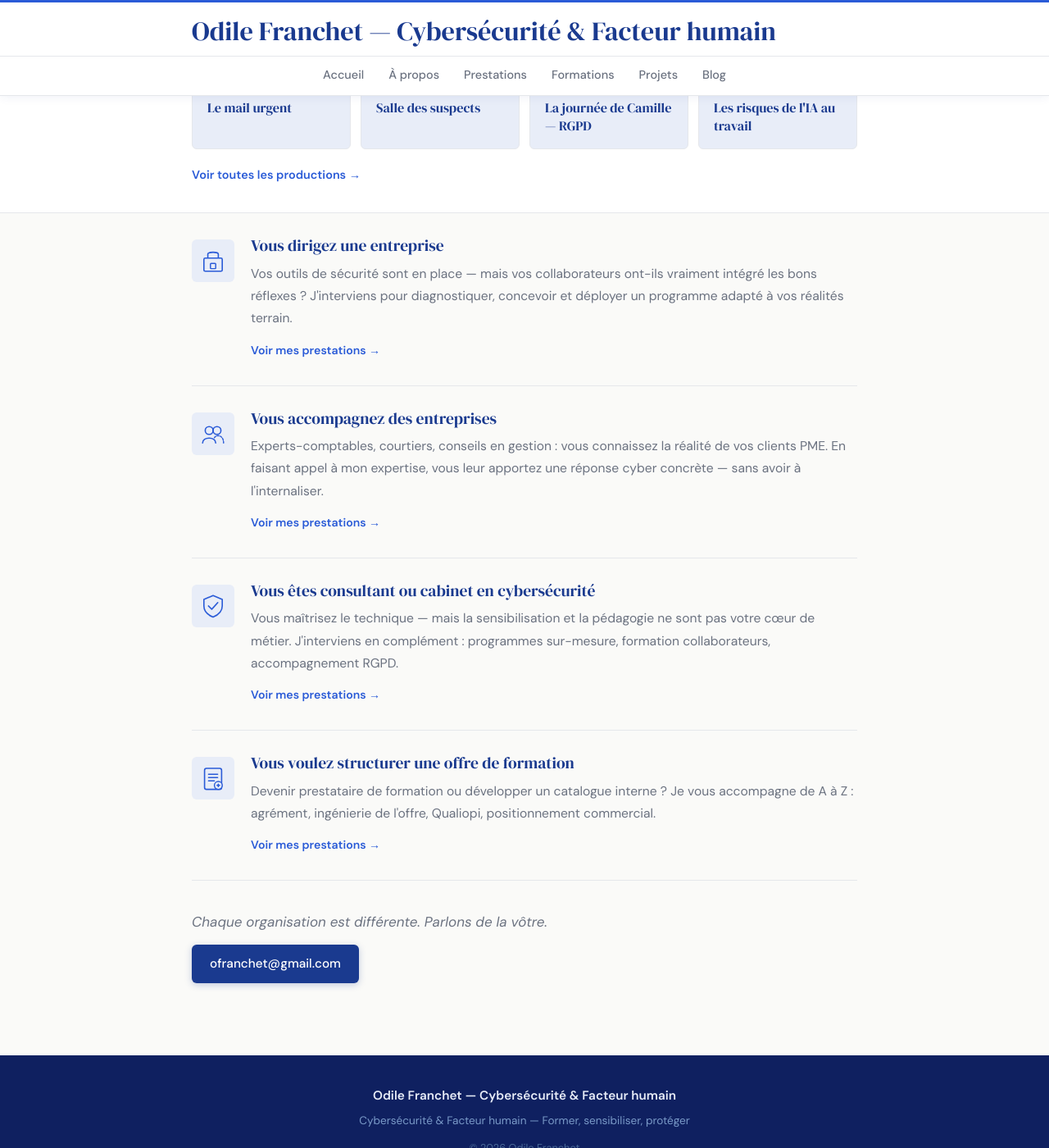
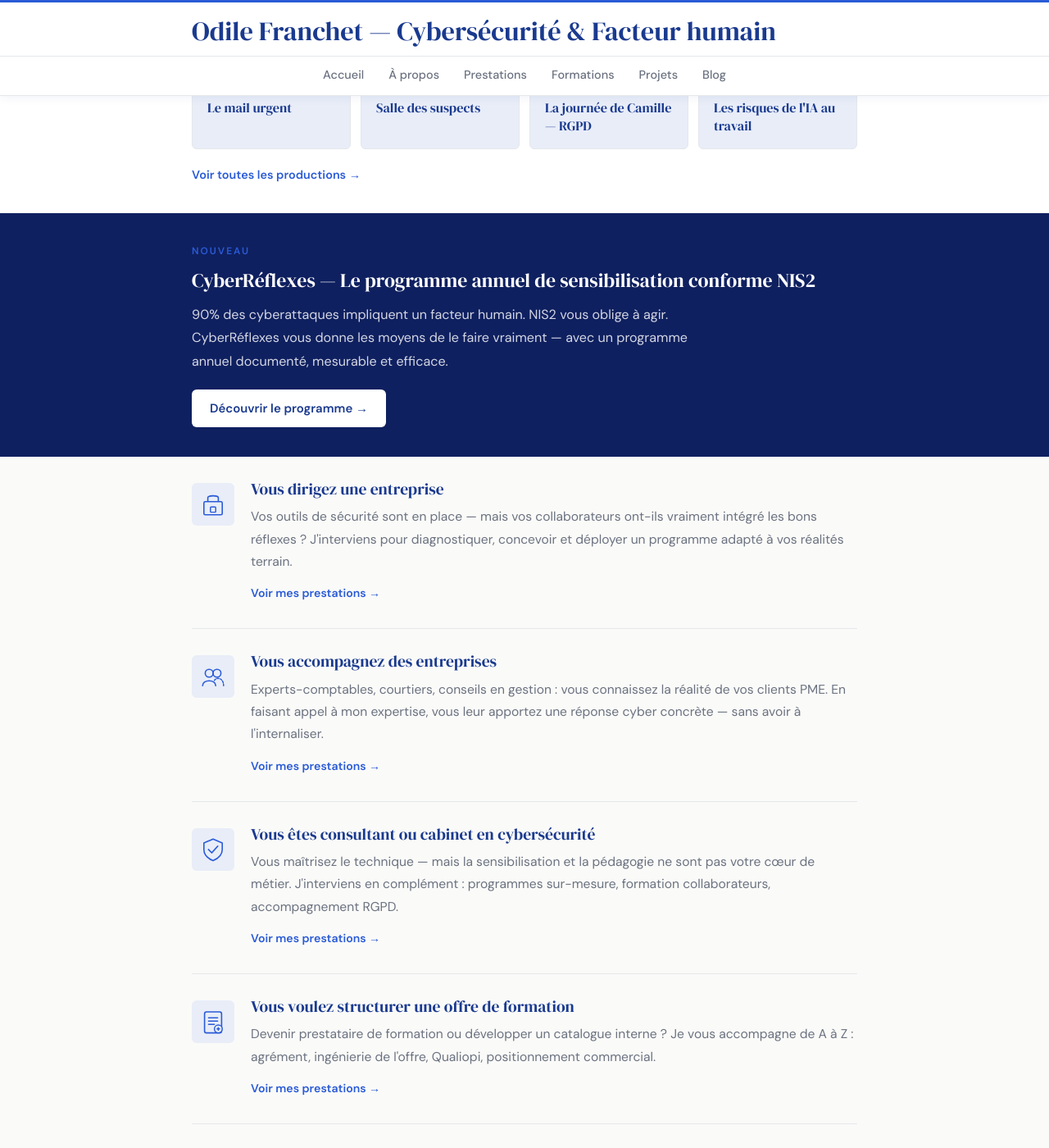
Before and after one commit to ofranchet73/ofranchet73.github.io, a Jekyll site: the page built from index.md, in a window 1280 px wide and 1400 px high, scrolled down 424 px. Shown: the whole window at 82% size. Built offline with Jekyll 4.4.1, drawn with Linux system fonts in a browser that asks for light colours.

Commit message:
Update home.html

```diff
--- a/_layouts/home.html
+++ b/_layouts/home.html
@@ -31,6 +31,15 @@ layout: default
       </a>
     </div>
     <a href="/projets.html" class="home-productions-link">Voir toutes les productions →</a>
+  </div>
+</div>
+
+<div class="home-cyberreflexes">
+  <div class="home-cyberreflexes-inner">
+    <div class="home-cyberreflexes-tag">Nouveau</div>
+    <h2 class="home-cyberreflexes-titre">CyberRéflexes — Le programme annuel de sensibilisation conforme NIS2</h2>
+    <p class="home-cyberreflexes-texte">90% des cyberattaques impliquent un facteur humain. NIS2 vous oblige à agir. CyberRéflexes vous donne les moyens de le faire vraiment — avec un programme annuel documenté, mesurable et efficace.</p>
+    <a href="/cyberreflexes.html" class="home-cyberreflexes-lien">Découvrir le programme →</a>
   </div>
 </div>
 
@@ -110,6 +119,57 @@ layout: default
 </div>
 
 <style>
+.home-cyberreflexes {
+  background: var(--blue-dark);
+  padding: 36px 0;
+}
+.home-cyberreflexes-inner {
+  max-width: var(--max-width);
+  margin: 0 auto;
+  padding: 0 24px;
+}
+.home-cyberreflexes-tag {
+  font-family: 'DM Sans', sans-serif;
+  font-size: 0.7em;
+  font-weight: 600;
+  text-transform: uppercase;
+  letter-spacing: 2px;
+  color: var(--accent);
+  margin-bottom: 10px;
+}
+.home-cyberreflexes-titre {
+  font-family: 'DM Serif Display', serif;
+  font-size: 1.4em;
+  color: var(--white);
+  margin: 0 0 12px;
+  border-bottom: none;
+  padding-bottom: 0;
+  line-height: 1.3;
+}
+.home-cyberreflexes-texte {
+  font-size: 0.95em;
+  color: rgba(255,255,255,0.82);
+  line-height: 1.75;
+  max-width: 620px;
+  margin-bottom: 20px;
+}
+.home-cyberreflexes-lien {
+  display: inline-block;
+  background: var(--white);
+  color: var(--blue) !important;
+  padding: 10px 22px;
+  border-radius: var(--radius);
+  font-family: 'DM Sans', sans-serif;
+  font-weight: 600;
+  font-size: 0.88em;
+  text-decoration: none !important;
+  transition: background 0.2s, transform 0.15s;
+}
+.home-cyberreflexes-lien:hover {
+  background: var(--blue-light);
+  transform: translateY(-1px);
+  text-decoration: none !important;
+}
 .home-cibles {
   background: var(--bg);
   padding: 0 0 60px;
```
